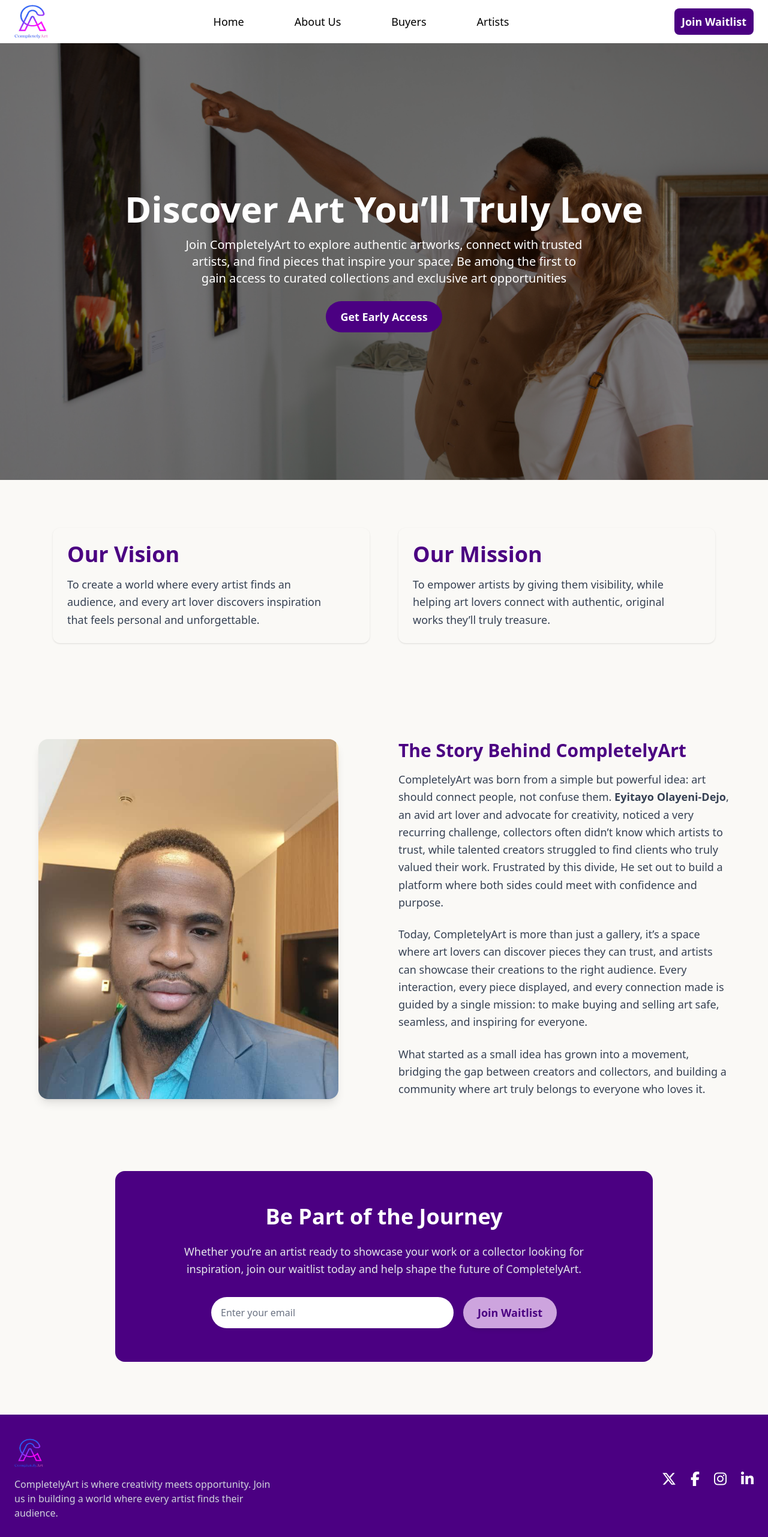
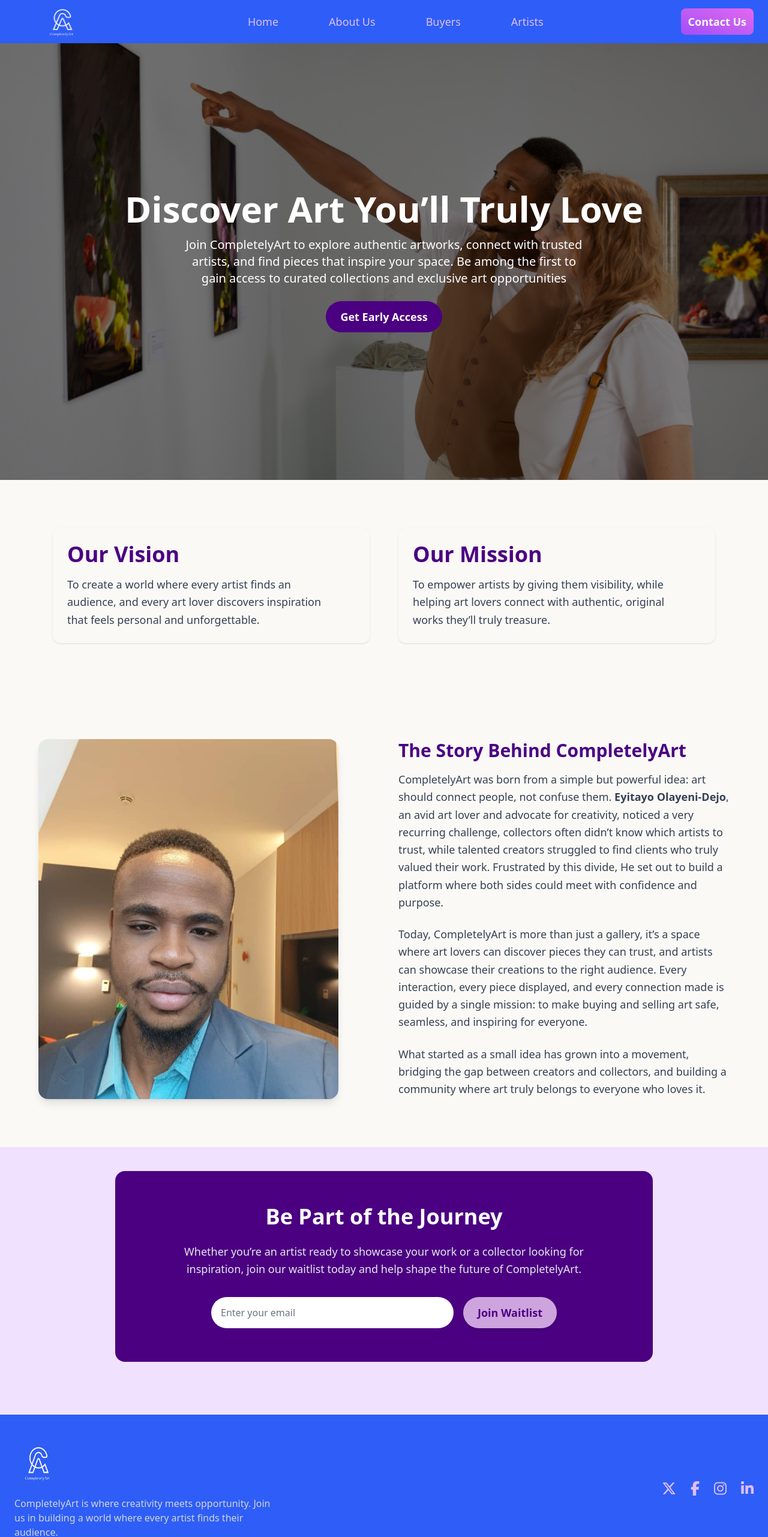
Before and after one commit to martins091/completelyArt_Landingpage, a plain HTML site: page buyer-subscription.html in a window 1280 px wide. Shown: the top 2562 px of the page at 60% size. Drawn offline with nearby package versions, Linux system fonts and the light colour scheme.

Commit message:
added conventional color to the the header and footer

```diff
--- a/assets/css/main.css
+++ b/assets/css/main.css
@@ -1,7 +1,35 @@
 body{
-    background-color: #FAF9F6;
+    background-color: #f0e2fe;
+}
+header{
+    background-color: #2e5ef7;
+    color: #e0befe;
+}
+.nav-links{
+    color: #e0befe;
+}
+.nav-links li:hover{
+    color: #e467ee;
+}
+#mobile-menu-button:hover{
+    background-color: #e467ee;
+}
+#mobile-menu{
+    background-color: #2e5ef7;
+
+}
+.menu-bar{
+    background-color: #e0befe ;
 }
 
+
+footer{
+    background-color: #2e5ef7;
+    color: #e0befe;
+}
+.social-icons:hover{
+    color: #e467ee;
+}
 .artist-subscription{
     background-image: url("../images/artist-background.webp");
     background-size: cover;
--- a/buyer-subscription.html
+++ b/buyer-subscription.html
@@ -30,44 +30,56 @@
   </head>
 
   <body>
-    <header class="w-full bg-white shadow-md z-50">
-      <nav
-        class="h-[9vh] max-w-7xl mx-auto flex items-center justify-between px-6"
-      >
+    <header class="w-full shadow-md z-50">
+		<nav class="h-[8vh] md:h-[9vh]  max-w-7xl mx-auto flex items-center justify-between px-3 md:px-6">
 			<a href="/index.html">
-          <img
-            src="./assets/images/logo.png"
-            alt="CompletelyArt-logo"
-            class="size-14"
-          />
+				<img src="./assets/images/plain-white-logo.png" alt="CompletelyArt-logo" class="h-16 md:w-40 object-contain">
 			</a>
-        <ul class="nav-links hidden md:flex justify-between w-[40%]">
-          <li
-            class="text-lg font-medium hover:text-[#4B0082] transition-all ease-in-out duration-300"
-          >
-            <a href="/index.html">Home</a>
-          </li>
-          <li
-            class="text-lg font-medium hover:text-[#4B0082] transition-all ease-in-out duration-300"
-          >
-            <a href="#about">About Us</a>
-          </li>
-          <li
-            class="text-lg font-medium hover:text-[#4B0082] transition-all ease-in-out duration-300"
-          >
-            <a href="buyer-subscription.html">Buyers</a>
-          </li>
-          <li
-            class="text-lg font-medium hover:text-[#4B0082] transition-all ease-in-out duration-300"
-          >
-            <a href="artist-subscription.html">Artists</a>
+			<ul class="hidden nav-links md:flex  justify-between w-[40%] ">
+				<li class="text-lg font-medium  transition-all ease-in-out duration-300 "><a
+						href="/index.html">Home</a></li>
+				<li class="text-lg font-medium transition-all ease-in-out duration-300 "><a
+						href="buyer-subscription.html#about">About Us</a></li>
+				<li class="text-lg font-medium transition-all ease-in-out duration-300 "><a
+						href="buyer-subscription.html">Buyers</a></li>
+				<li class="text-lg font-medium  transition-all ease-in-out duration-300 "><a
+						href="artist-subscription.html">Artists</a></li>
+			</ul>
+			<!-- Contact Button -->
+			<a href="mailto:info@completelyart.com" target="_blank"
+				class="hidden md:inline-block text-sm lg:text-lg font-semibold from-[#a04ef7] to-[#e467ee] bg-gradient-to-tr text-white px-3 py-2 rounded-lg hover:scale-95 transition-all ease-in-out duration-300">
+				Contact Us
+			</a>
+
+			<!-- Mobile Menu Button -->
+			<button id="mobile-menu-button"
+				class="flex flex-col justify-center items-center space-y-1 w-8 h-6 md:hidden focus:outline-none rounded-sm">
+				<span class="w-5 h-[2px] menu-bar transition-all ease-in-out duration-500"></span>
+				<span class="w-5 h-[2px] menu-bar transition-all ease-in-out duration-500"></span>
+				<span class="w-5 h-[2px] menu-bar transition-all ease-in-out duration-500"></span>
+			</button>
+		</nav>
+
+		<!-- Mobile Menu -->
+		<div id="mobile-menu"
+			class="overflow-hidden max-h-0 md:hidden  shadow-lg sticky top-[8vh] left-0 w-full z-50 transition-all duration-500">
+			<ul class="flex flex-col items-center py-4 space-y-6">
+				<li class="text-lg font-medium transition-all ease-in-out duration-300"><a
+						href="/index.html">Home</a></li>
+				<li class="text-lg font-medium transition-all ease-in-out duration-300"><a
+						href="buyer-subscription.html#about">About Us</a></li>
+				<li class="text-lg font-medium transition-all ease-in-out duration-300"><a
+						href="buyer-subscription.html">Buyers</a></li>
+				<li class="text-lg font-medium transition-all ease-in-out duration-300"><a
+						href="artist-subscription.html">Artists</a></li>
+				<li>
+					<a href="mailto:info@completelyart.com" target="_blank"
+				class=" text-sm lg:text-lg font-semibold from-[#a04ef7] to-[#e467ee] bg-gradient-to-tr text-white px-3 py-2 rounded-lg hover:scale-95 transition-all ease-in-out duration-300">
+				Contact Us
+			</a>
 				</li>
 			</ul>
-        <a
-          href="#artist-waitlist"
-          class="text-sm lg:text-lg font-semibold bg-[#4B0082] text-white px-3 py-2 rounded-lg hover:bg-[#FFB085] hover:text-[#4b0082] transition-all ease-in-out duration-300"
-          >Join Waitlist</a
-        >
+		</div>
 		</nav>
 	</header>
     <main class="pb-4 md:pb-12">
@@ -268,58 +280,37 @@
         </div>
       </section>
     </main>
-    <footer class="bg-[#4B0082] text-white py-10">
-      <div
-        class="max-w-7xl mx-auto px-6 grid md:grid-cols-2 gap-8 items-center"
-      >
+   <footer class="py-4 md:py-10">
+		<div class="max-w-7xl mx-auto px-6 grid md:grid-cols-2 gap-8 items-center">
+
 			<!-- Left side: Logo + text -->
 			<div class="text-center md:text-left">
-          <img
-            src="./logo.png"
-            alt="CompletelyArt-logo"
-            class="size-12 mx-auto md:mx-0 mb-4"
-          />
+				<img src="./assets/images/plain-white-logo.png" alt="CompletelyArt-logo" class="size-20 mx-auto md:mx-0 mb-4">
 				<p class="text-gray-300 max-w-md mx-auto md:mx-0">
-            CompletelyArt is where creativity meets opportunity. Join us in
-            building a world where every artist finds their audience.
+					CompletelyArt is where creativity meets opportunity.
+					Join us in building a world where every artist finds their audience.
 				</p>
 			</div>
 
 			<!-- Right side: Social icons -->
-        <div class="flex justify-center md:justify-end gap-6">
-          <a
-            href="https://x.com/completelyartng"
-            target="_blank"
-            class="hover:text-[#FFB085] transition"
-          >
+			<div class="  flex justify-center md:justify-end gap-6">
+				<a href="https://x.com/completelyartng" target="_blank" class="  duration-300 social-icons">
 					<i class="fab fa-x-twitter text-2xl"></i>
 				</a>
-          <a
-            href="https://www.facebook.com/share/1Jgv2uJ8Gs/"
-            target="_blank"
-            class="hover:text-[#FFB085] transition"
-          >
+				<a href="https://www.facebook.com/share/1Jgv2uJ8Gs/" target="_blank" class=" duration-300 social-icons">
 					<i class="fab fa-facebook-f text-2xl"></i>
 				</a>
-          <a
-            href="https://www.instagram.com/completelyartng/"
-            target="_blank"
-            class="hover:text-[#FFB085] transition"
-          >
+				<a href="https://www.instagram.com/completelyartng/" target="_blank" class=" duration-300 social-icons ">
 					<i class="fab fa-instagram text-2xl"></i>
 				</a>
-          <a
-            href="https://www.linkedin.com/company/completelyart/"
-            target="_blank"
-            class="hover:text-[#FFB085] transition"
-          >
+				<a href="https://www.linkedin.com/company/completelyart/" target="_blank" class=" duration-300 social-icons ">
 					<i class="fab fa-linkedin-in text-2xl"></i>
 				</a>
 			</div>
 		</div>
 
 		<!-- Bottom -->
-      <div class="text-center text-gray-400 mt-8 text-sm">
+		<div class="text-center mt-4 md:mt-8 text-sm">
 			© 2025 CompletelyArt. All rights reserved.
 		</div>
 	</footer>
```
Also changed, not shown: artist-subscription.html (+57 -31 lines), index.html (+81 -36 lines), tailwind.config.js (+9 -2 lines), assets/images/plain-white-logo.png (added), email.png (deleted), favicon.png (deleted), logo.png (deleted). Lines whose indentation alone changed are shown as unchanged.
